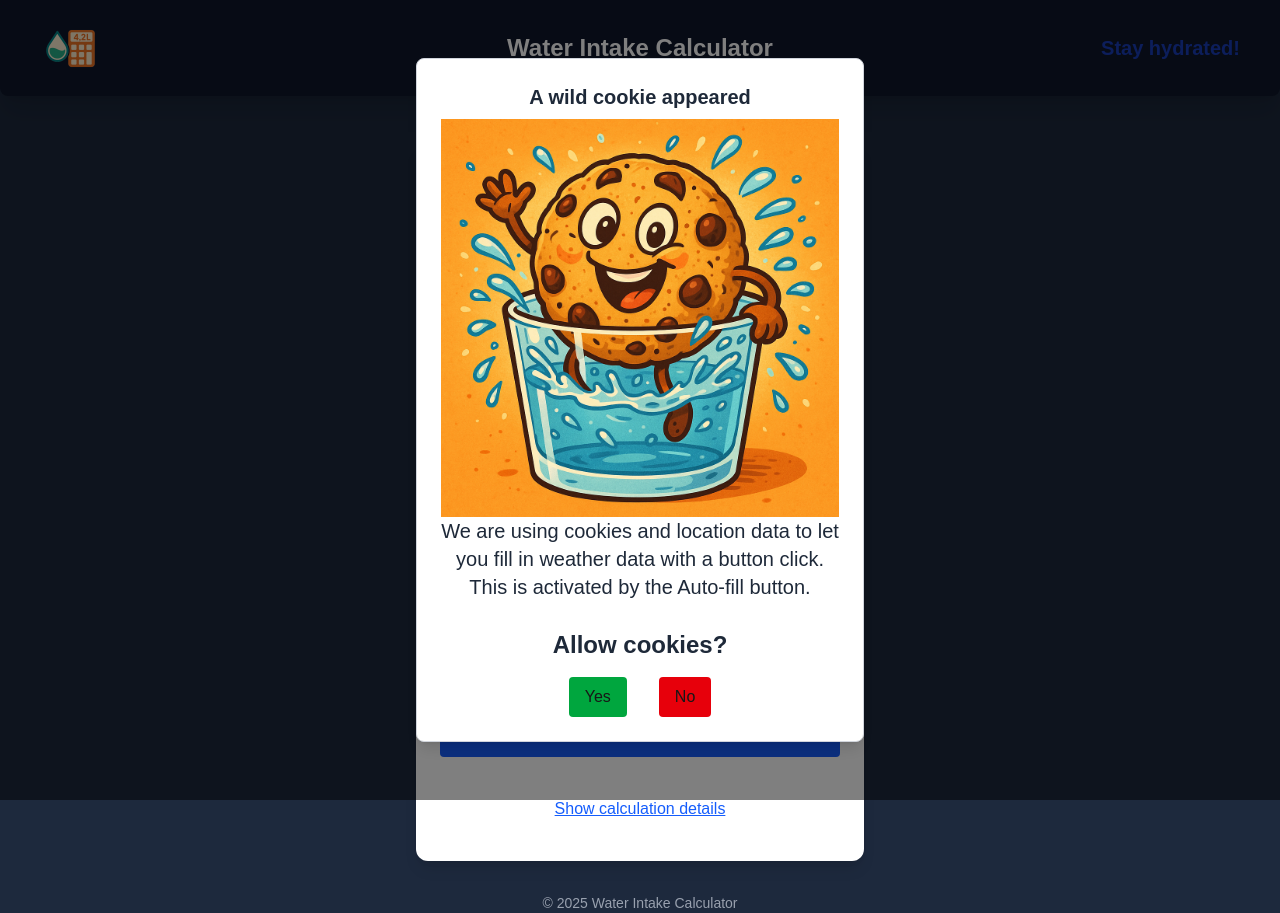
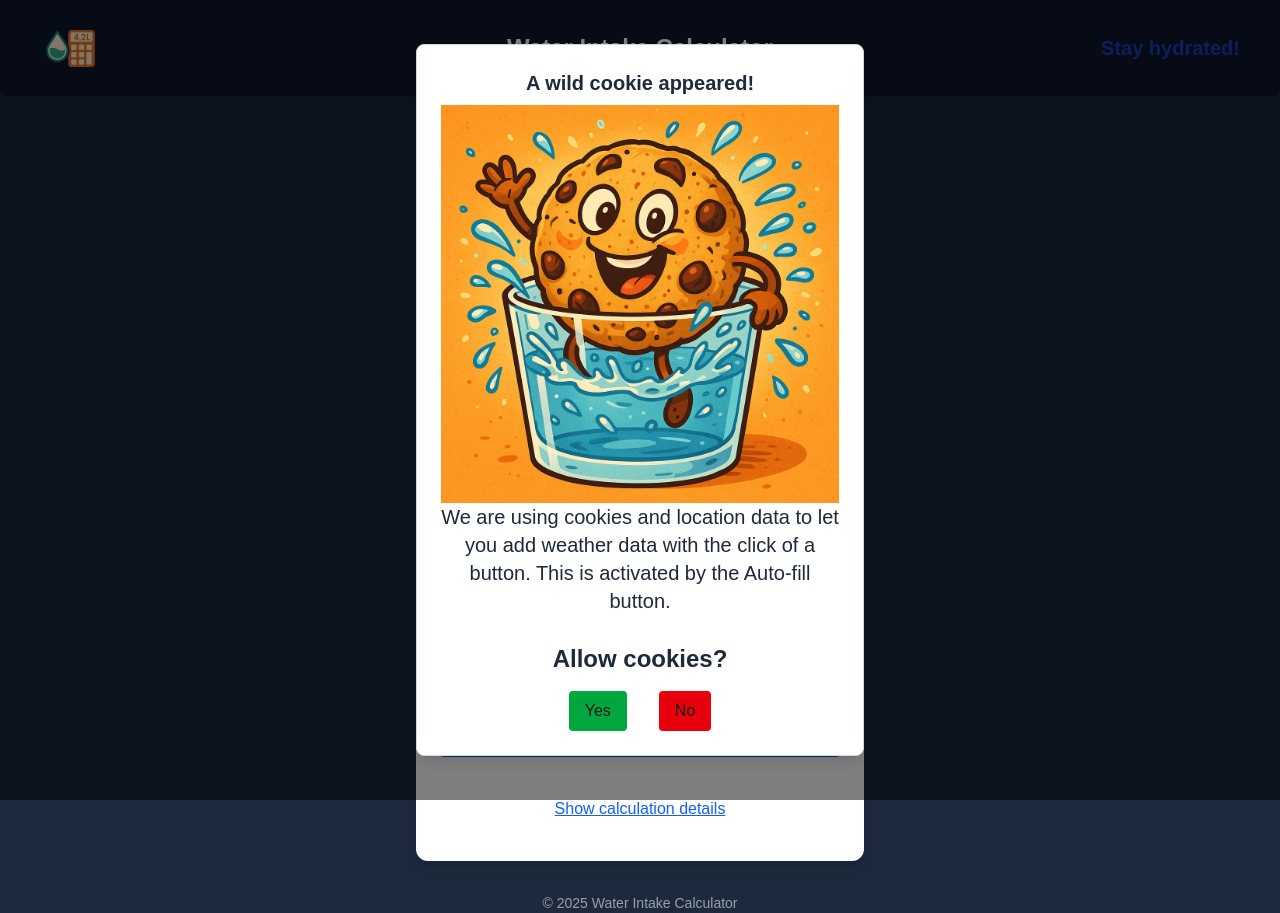
Before and after one commit to Knirkeli/water-calculator, a Next.js app: page / in a window 1280 px wide. Built offline with nearby package versions, Linux system fonts and the light colour scheme.

Commit message:
Tekst endring på cookie

```diff
--- a/src/components/ui/cookieNotifier.tsx
+++ b/src/components/ui/cookieNotifier.tsx
@@ -82,13 +82,13 @@ export default function CookieNotifier({ onConsentChange }: { onConsentChange?:
   return (
     <div className="fixed top-0 left-0 w-full h-full flex justify-center items-center bg-black/50 bg-blur-sm z-50 flex-col gap-4">
       <div className="bg-white p-6 rounded-lg shadow-lg max-w-md border border-gray-300">
-      <h2 className="text-xl text-gray-800 font-bold text-center mb-2">A wild cookie appeared</h2>
+      <h2 className="text-xl text-gray-800 font-bold text-center mb-2">A wild cookie appeared!</h2>
         <div>
             <img src="\Cookie.png" alt="cookie bathing in a galss of water" />
         </div>
 
         <div className="mb-2 text-center text-xl text-gray-800">
-          <p>We are using cookies and location data to let you fill in weather data with a button click. This is activated by the Auto-fill button.</p> <br />
+          <p>We are using cookies and location data to let you add weather data with the click of a button. This is activated by the Auto-fill button.</p> <br />
           <h3 className="font-bold text-2xl">Allow cookies?</h3>
         </div>
         <div className="flex gap-4 items center justify-center space-x-4 mt-4">
```
